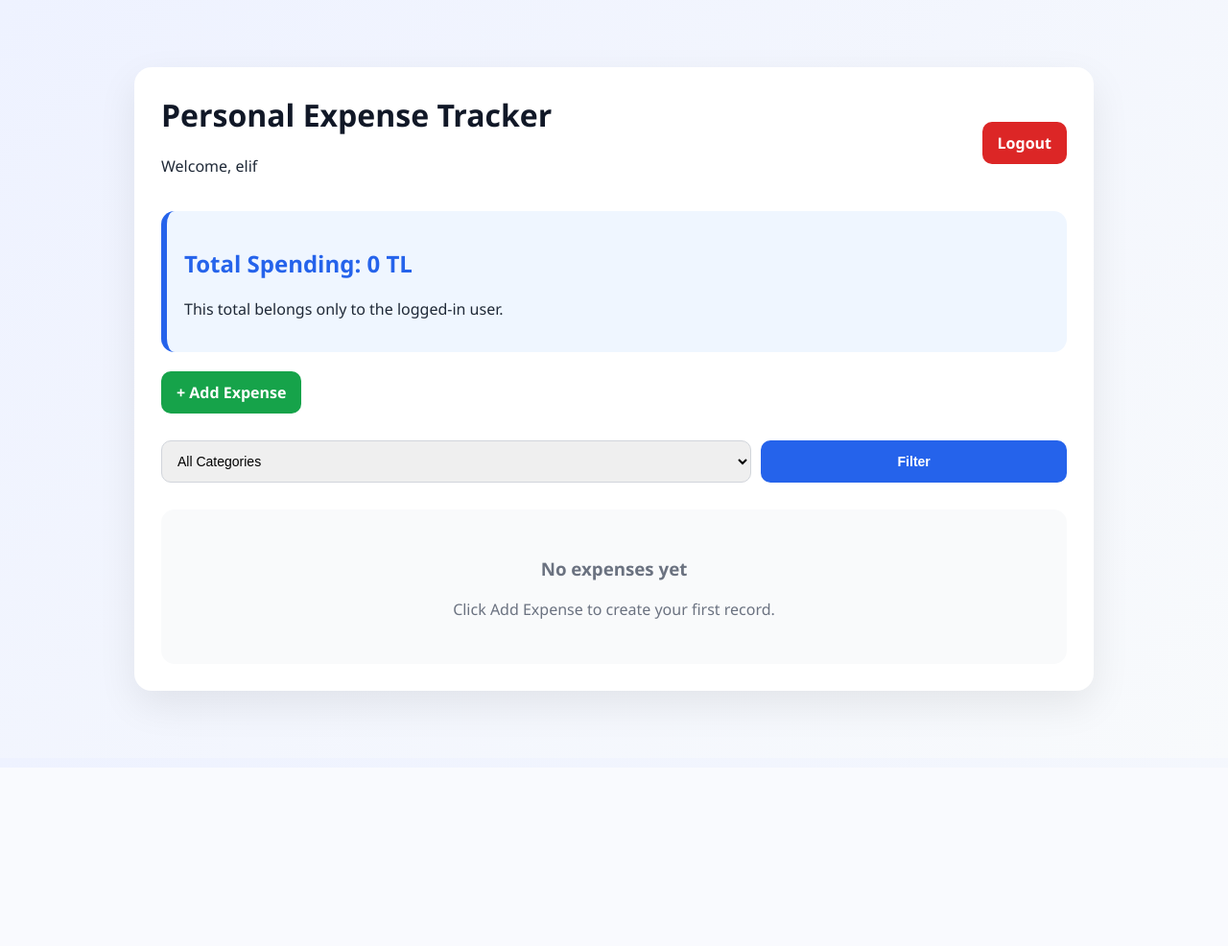
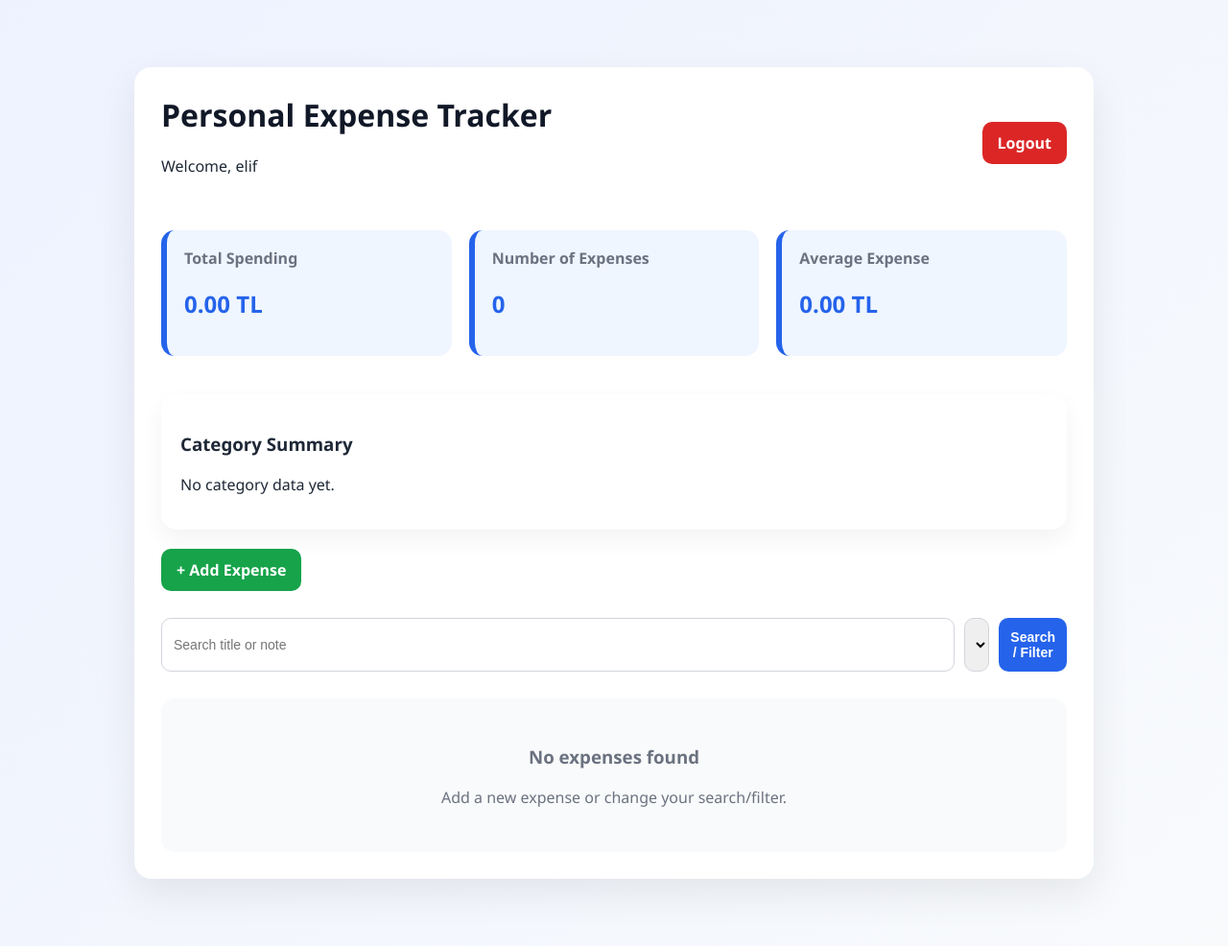
Before and after one commit to zerkisi/expense-tracker-flask, a Flask app: page /dashboard in a window 1280 px wide. Shown: the whole page at 96% size. Before the commit the page ends 746 px from the top, so only its background shows below. Run offline with Flask 3, Linux system fonts and the light colour scheme; a user stored in the database is signed in; data comes from the database, SQL or seed files in the repository; both versions use the stored data as it was after the commit.

Commit message:
[US4][US5] Add search and advanced expense summary dashboard

```diff
--- a/app.py
+++ b/app.py
@@ -1,7 +1,7 @@
 from flask import Flask, render_template, request, redirect, session, url_for, flash
 from werkzeug.security import generate_password_hash, check_password_hash
 from database import get_db, close_db, init_db
-from logic import validate_expense, calculate_total
+from logic import validate_expense, calculate_total, calculate_average, count_expenses, calculate_category_totals
 
 app = Flask(__name__)
 app.secret_key = "expense-tracker-secret-key"
@@ -88,21 +88,30 @@ def dashboard():
         return redirect(url_for("login"))
 
     category = request.args.get("category")
+    search = request.args.get("search")
 
     db = get_db()
 
+    query = "SELECT * FROM expenses WHERE user_id = ?"
+    params = [session["user_id"]]
+
     if category:
-        expenses = db.execute(
-            "SELECT * FROM expenses WHERE user_id = ? AND category = ? ORDER BY expense_date DESC",
-            (session["user_id"], category),
-        ).fetchall()
-    else:
-        expenses = db.execute(
-            "SELECT * FROM expenses WHERE user_id = ? ORDER BY expense_date DESC",
-            (session["user_id"],),
-        ).fetchall()
+        query += " AND category = ?"
+        params.append(category)
+
+    if search:
+        query += " AND (title LIKE ? OR note LIKE ?)"
+        params.append(f"%{search}%")
+        params.append(f"%{search}%")
+
+    query += " ORDER BY expense_date DESC"
+
+    expenses = db.execute(query, params).fetchall()
 
     total = calculate_total(expenses)
+    average = calculate_average(expenses)
+    expense_count = count_expenses(expenses)
+    category_totals = calculate_category_totals(expenses)
 
     categories = db.execute(
         "SELECT DISTINCT category FROM expenses WHERE user_id = ?",
@@ -113,8 +122,12 @@ def dashboard():
         "dashboard.html",
         expenses=expenses,
         total=total,
+        average=average,
+        expense_count=expense_count,
+        category_totals=category_totals,
         categories=categories,
         selected_category=category,
+        search=search,
     )
 
 
--- a/logic.py
+++ b/logic.py
@@ -20,3 +20,28 @@ def calculate_total(expenses):
     for exp in expenses:
         total += exp["amount"]
     return total
+
+
+def calculate_average(expenses):
+    if len(expenses) == 0:
+        return 0
+    return calculate_total(expenses) / len(expenses)
+
+
+def count_expenses(expenses):
+    return len(expenses)
+
+
+def calculate_category_totals(expenses):
+    category_totals = {}
+
+    for exp in expenses:
+        category = exp["category"]
+        amount = exp["amount"]
+
+        if category not in category_totals:
+            category_totals[category] = 0
+
+        category_totals[category] += amount
+
+    return category_totals
--- a/static/style.css
+++ b/static/style.css
@@ -147,3 +147,35 @@ tr:hover {
     background: #f9fafb;
     border-radius: 14px;
 }
+
+.stats-grid {
+    display: grid;
+    grid-template-columns: repeat(3, 1fr);
+    gap: 18px;
+    margin: 20px 0;
+}
+
+.summary-card p {
+    margin: 0;
+    color: #6b7280;
+    font-weight: 600;
+}
+
+.category-box {
+    background: white;
+    padding: 20px;
+    border-radius: 16px;
+    margin: 20px 0;
+    box-shadow: 0 10px 25px rgba(0, 0, 0, 0.05);
+}
+
+.category-row {
+    display: flex;
+    justify-content: space-between;
+    padding: 10px 0;
+    border-bottom: 1px solid #e5e7eb;
+}
+
+.category-row:last-child {
+    border-bottom: none;
+}
--- a/templates/dashboard.html
+++ b/templates/dashboard.html
@@ -15,9 +15,36 @@
         <a class="btn secondary" href="/logout">Logout</a>
     </div>
 
-    <div class="summary-card">
-        <h2>Total Spending: {{ total }} TL</h2>
-        <p>This total belongs only to the logged-in user.</p>
+    <div class="stats-grid">
+        <div class="summary-card">
+            <p>Total Spending</p>
+            <h2>{{ "%.2f"|format(total) }} TL</h2>
+        </div>
+
+        <div class="summary-card">
+            <p>Number of Expenses</p>
+            <h2>{{ expense_count }}</h2>
+        </div>
+
+        <div class="summary-card">
+            <p>Average Expense</p>
+            <h2>{{ "%.2f"|format(average) }} TL</h2>
+        </div>
+    </div>
+
+    <div class="category-box">
+        <h3>Category Summary</h3>
+
+        {% if category_totals %}
+            {% for category, amount in category_totals.items() %}
+                <div class="category-row">
+                    <span>{{ category }}</span>
+                    <strong>{{ "%.2f"|format(amount) }} TL</strong>
+                </div>
+            {% endfor %}
+        {% else %}
+            <p>No category data yet.</p>
+        {% endif %}
     </div>
 
     <div class="actions">
@@ -25,6 +52,8 @@
     </div>
 
     <form class="filter-box" method="GET" action="/dashboard">
+        <input type="text" name="search" placeholder="Search title or note" value="{{ search or '' }}">
+
         <select name="category">
             <option value="">All Categories</option>
             {% for c in categories %}
@@ -34,7 +63,8 @@
                 </option>
             {% endfor %}
         </select>
-        <button type="submit">Filter</button>
+
+        <button type="submit">Search / Filter</button>
     </form>
 
     {% if expenses %}
@@ -51,21 +81,25 @@
         {% for expense in expenses %}
         <tr>
             <td>{{ expense["title"] }}</td>
-            <td>{{ expense["amount"] }} TL</td>
+            <td>{{ "%.2f"|format(expense["amount"]) }} TL</td>
             <td>{{ expense["category"] }}</td>
             <td>{{ expense["expense_date"] }}</td>
             <td>{{ expense["note"] }}</td>
             <td>
                 <a class="btn edit" href="/edit/{{ expense['id'] }}">Edit</a>
-                <a class="btn secondary" href="/delete/{{ expense['id'] }}">Delete</a>
+                <a class="btn secondary"
+                   href="/delete/{{ expense['id'] }}"
+                   onclick="return confirm('Are you sure you want to delete this expense?');">
+                   Delete
+                </a>
             </td>
         </tr>
         {% endfor %}
     </table>
     {% else %}
         <div class="empty-state">
-            <h3>No expenses yet</h3>
-            <p>Click Add Expense to create your first record.</p>
+            <h3>No expenses found</h3>
+            <p>Add a new expense or change your search/filter.</p>
         </div>
     {% endif %}
 
```
Also changed, not shown: expense_tracker.db.
